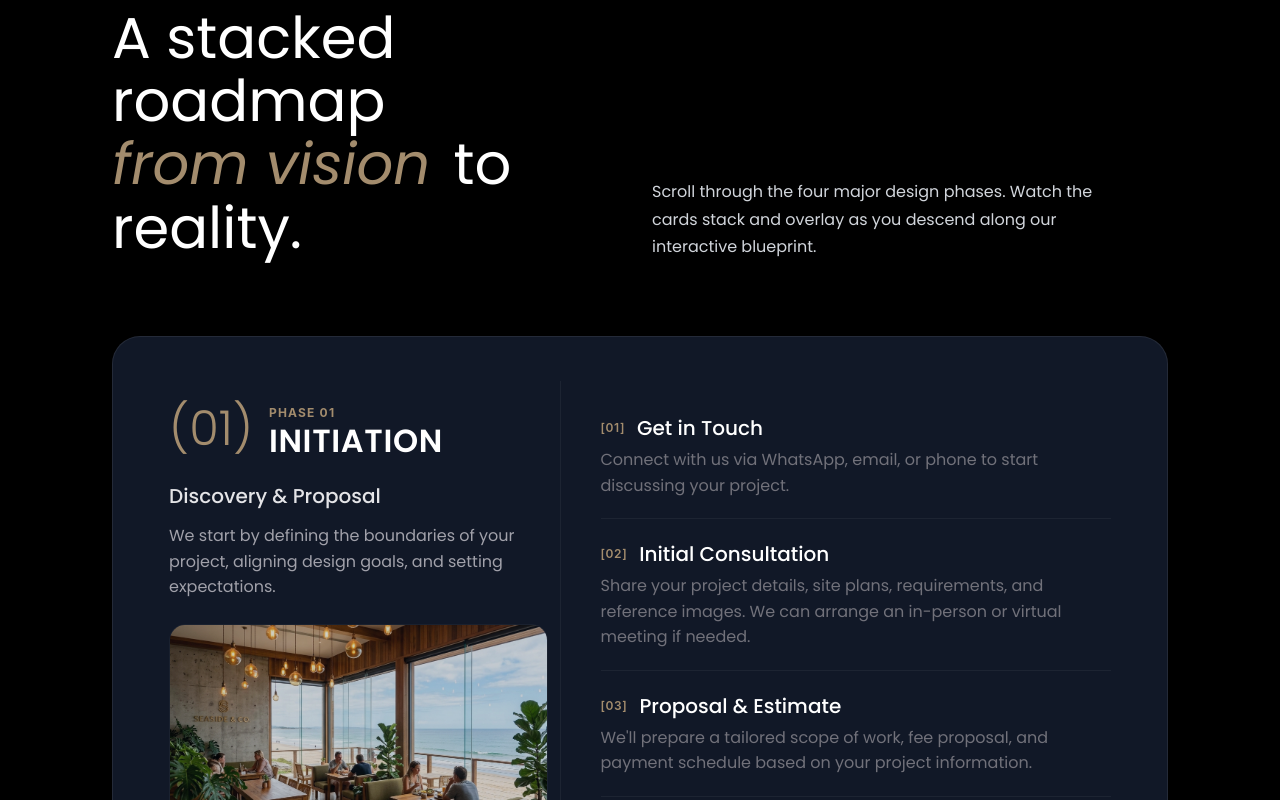
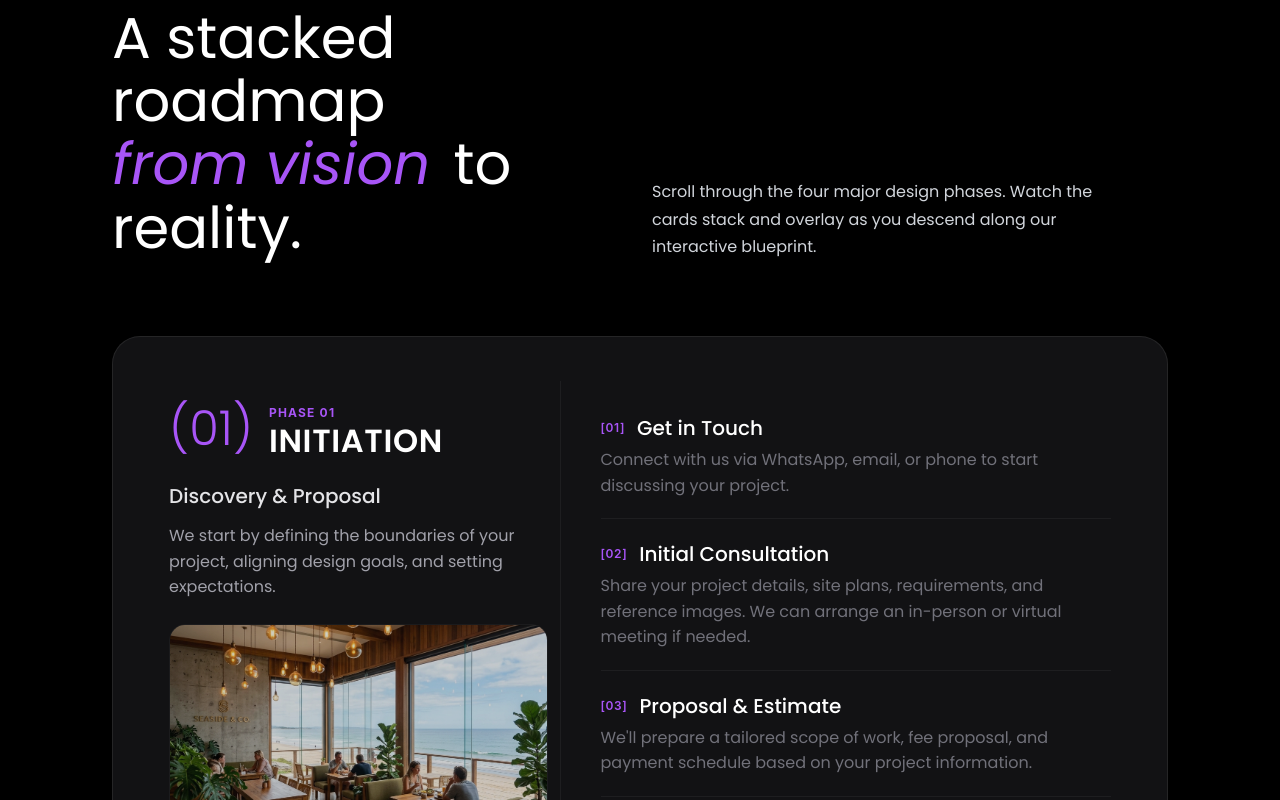
Before and after one commit to HgRakshitha/Interior_landingPage, a React (Create React App) app: page / in a window 1280 px wide. Shown: the part 6180-6980 px from the top of the page. Built offline with nearby package versions, Linux system fonts and the light colour scheme.

Commit message:
Restore font accent color to purple (#A855F7) and darken card background to dark carbon shades

```diff
--- a/src/sections/OurProcess.jsx
+++ b/src/sections/OurProcess.jsx
@@ -120,7 +120,7 @@ export default function OurProcess() {
           position: sticky;
           width: 100%;
           max-width: 1100px;
-          background-color: #111827;
+          background-color: #121214; /* Sleek, dark carbon/grey layout background */
           border: 1px solid rgba(255, 255, 255, 0.08);
           border-radius: 28px;
           padding: 3.5rem;
@@ -164,7 +164,7 @@ export default function OurProcess() {
         }
 
         .step-item:hover h4 {
-          color: #A38C6D !important; /* Gold/Bronze highlight */
+          color: #A855F7 !important; /* Restore purple highlight color */
         }
 
         .phase-photo {
@@ -216,7 +216,7 @@ export default function OurProcess() {
               margin: 0
             }}>
               A stacked roadmap <br />
-              <span className="serif-italic pr-2" style={{ color: '#A38C6D', fontStyle: 'italic' }}>from vision</span> to reality.
+              <span className="serif-italic pr-2" style={{ color: '#A855F7', fontStyle: 'italic' }}>from vision</span> to reality.
             </h2>
           </div>
           <div className="column is-6 is-flex is-align-items-flex-end">
@@ -241,7 +241,7 @@ export default function OurProcess() {
                   zIndex: idx + 1,
                   transform: `scale(${scale})`,
                   opacity: opacity,
-                  backgroundColor: progress > 0.5 ? '#0c0f17' : '#111827'
+                  backgroundColor: progress > 0.5 ? '#08080a' : '#121214' // Transition from carbon to deep charcoal/black
                 }}
               >
                 <div className="columns is-desktop is-multiline">
@@ -255,7 +255,7 @@ export default function OurProcess() {
                           style={{
                             fontSize: '3rem',
                             fontWeight: '300',
-                            color: '#A38C6D', /* Gold/Bronze accent */
+                            color: '#A855F7', /* Restore purple accent color */
                             marginRight: '1rem',
                             fontFamily: 'Poppins, sans-serif'
                           }}
@@ -265,7 +265,7 @@ export default function OurProcess() {
                         <div>
                           <span
                             className="is-size-7 has-text-weight-bold"
-                            style={{ color: '#A38C6D', letterSpacing: '0.1em' }}
+                            style={{ color: '#A855F7', letterSpacing: '0.1em' }}
                           >
                             PHASE 0{idx + 1}
                           </span>
@@ -317,7 +317,7 @@ export default function OurProcess() {
                             <span
                               className="is-size-7 has-text-weight-semibold mr-3"
                               style={{
-                                color: '#A38C6D', /* Gold/Bronze */
+                                color: '#A855F7', /* Restore purple accent color */
                                 fontFamily: 'Inter, sans-serif',
                                 letterSpacing: '0.05em'
                               }}
```
